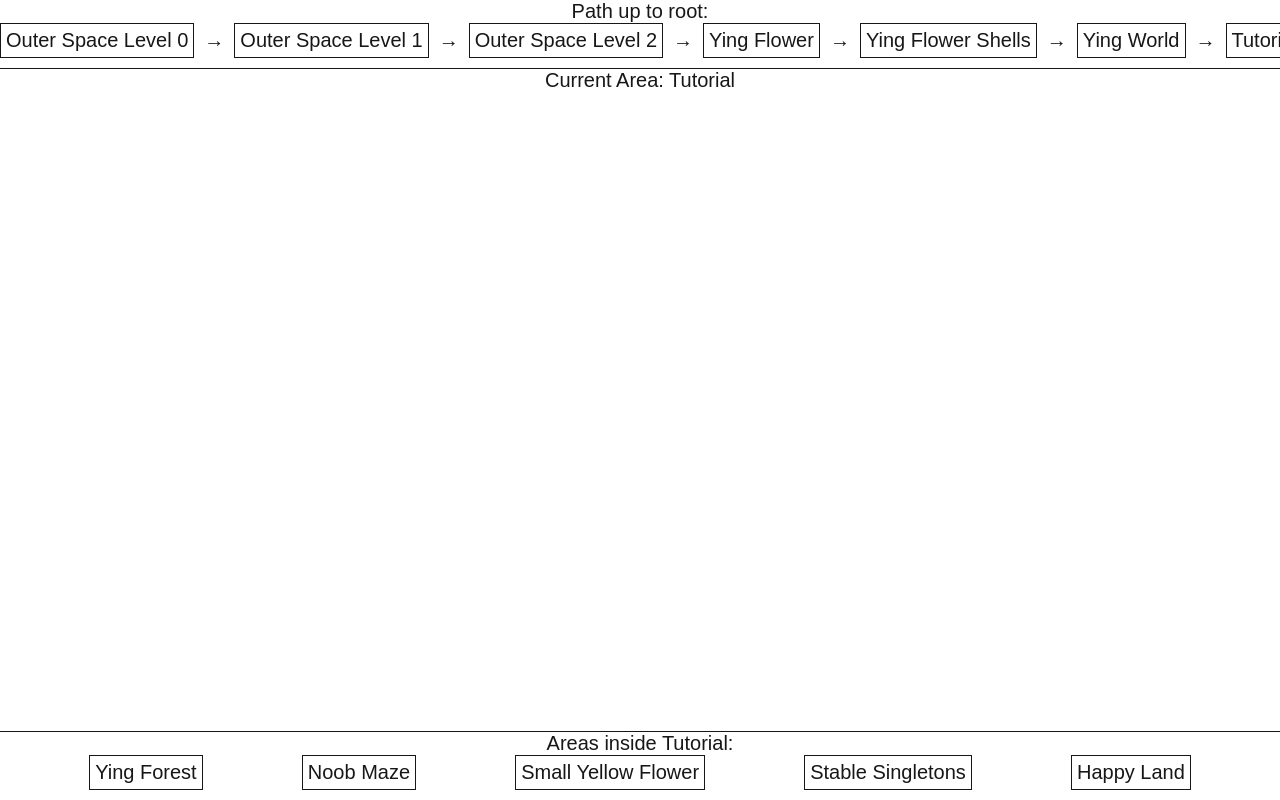
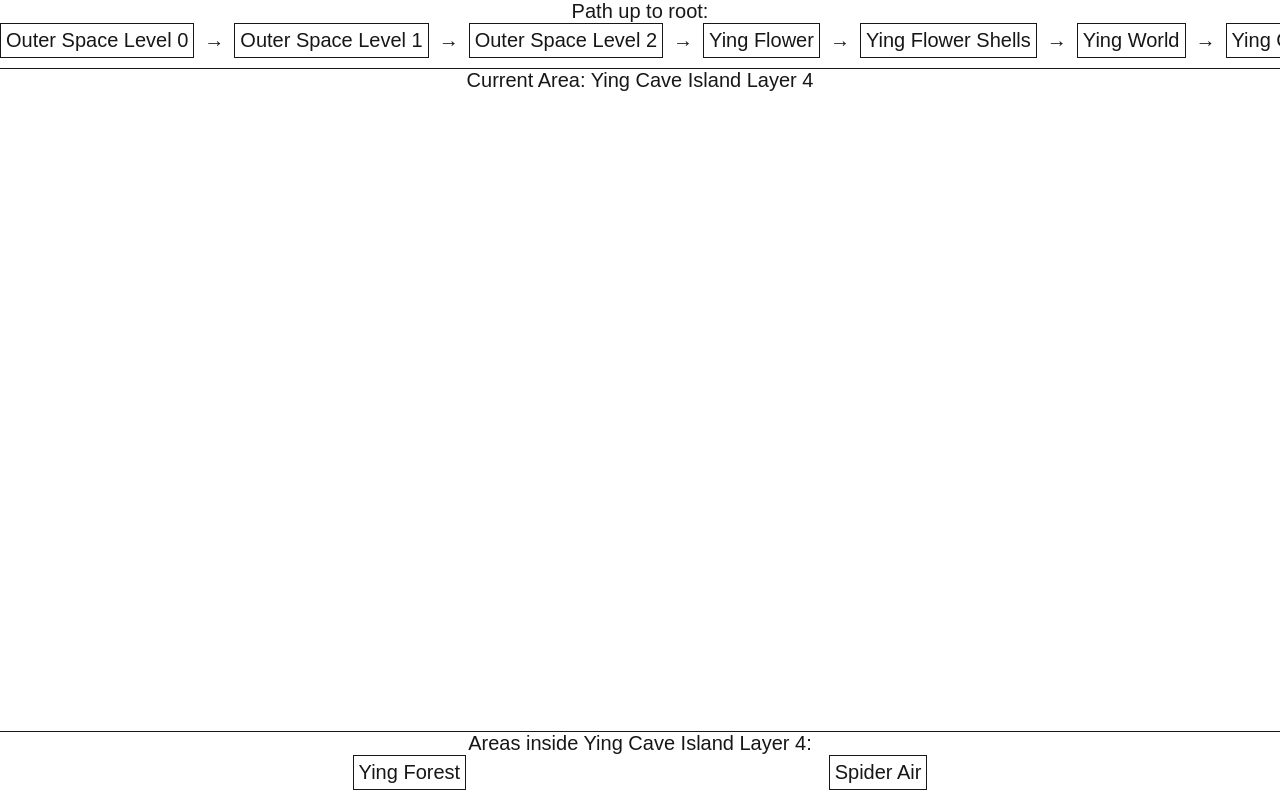
Before and after one commit to Tntmister/FractalBlockWorldMap, a Next.js app: page / in a window 1280 px wide. Built offline with nearby package versions, Linux system fonts and the light colour scheme.

Commit message:
add pink ring paths to pathfinding

```diff
--- a/src/app/input.ts
+++ b/src/app/input.ts
@@ -40,61 +40,47 @@ export const inputNodes = [
 		name: 'Small White Flower',
 		info: {
 			upgrades: ['Health'],
-			items: ['Armor', 'Nuke', 'Rocket', 'Plasma', 'Homing'],
-			pinkSphere: true
+			items: ['Armor', 'Nuke', 'Rocket', 'Plasma', 'Homing']
 		}
 	},
 	{
 		name: 'Ying Flower'
 	},
 	{
-		name: 'Ying Flower Shells',
-		info: {
-			pinkSphere: true
-		}
+		name: 'Ying Flower Shells'
 	},
 	{
 		name: 'Ying World'
 	},
 	{
-		name: 'Ying Cave Island',
-		info: {
-			pinkSphere: true
-		}
+		name: 'Ying Cave Island'
 	},
 	{
 		name: 'Ying Cave Island Layer 1',
 		info: {
-			upgrades: ['Cannon', 'Plasma'],
-			pinkRing: true
+			upgrades: ['Cannon', 'Plasma']
 		}
 	},
 	{
-		name: 'Ying Cave Island Layer 2',
-		info: {
-			pinkRing: true
-		}
+		name: 'Ying Cave Island Layer 2'
 	},
 	{
 		name: 'Ying Cave Island Layer 3',
 		info: {
 			items: ['Armor'],
-			upgrades: ['Laser'],
-			pinkRing: true
+			upgrades: ['Laser']
 		}
 	},
 	{
 		name: 'Ying Cave Island Layer 4',
 		info: {
-			upgrades: ['Health', 'Minigun'],
-			pinkRing: true
+			upgrades: ['Health', 'Minigun']
 		}
 	},
 	{
 		name: 'Spider Air',
 		info: {
-			items: ['Rocket', 'Railgun'],
-			pinkRing: true
+			items: ['Rocket', 'Railgun']
 		}
 	},
 	{
@@ -104,10 +90,7 @@ export const inputNodes = [
 		}
 	},
 	{
-		name: 'Orange',
-		info: {
-			pinkSphere: true
-		}
+		name: 'Orange'
 	},
 	{
 		name: 'Blue Bubble Gauntlet'
@@ -173,10 +156,7 @@ export const inputNodes = [
 		}
 	},
 	{
-		name: 'Slow Exit Maze',
-		info: {
-			pinkRing: true
-		}
+		name: 'Slow Exit Maze'
 	},
 	{
 		name: 'Mylantis'
@@ -304,6 +284,7 @@ export const inputGraph: InputGraph = {
 			},
 			'Quicksand Grass': {
 				distance: 0,
+				oneWay: true,
 				note: 'Around save points'
 			}
 		},
@@ -323,6 +304,11 @@ export const inputGraph: InputGraph = {
 			'Upgrade Station': {
 				distance: 30,
 				note: 'Top of tree'
+			}
+		},
+		'Upgrade Station': {
+			'Apple Tree': {
+				distance: 0
 			}
 		},
 		'Ying Island': {
@@ -393,6 +379,10 @@ export const inputGraph: InputGraph = {
 		'Ying Cave Island Layer 1': {
 			'Ying Cave Island Layer 2': {
 				distance: 15
+			},
+			'Ying Cave Island': {
+				distance: 15,
+				pinkRing: true
 			}
 		},
 		'Ying Cave Island Layer 2': {
@@ -404,11 +394,19 @@ export const inputGraph: InputGraph = {
 			},
 			'Jumbo Yellow Flower': {
 				distance: 10
+			},
+			'Ying Cave Island': {
+				distance: 15,
+				pinkRing: true
 			}
 		},
 		'Ying Cave Island Layer 3': {
 			'Ying Cave Island Layer 4': {
 				distance: 15
+			},
+			'Ying Cave Island': {
+				distance: 15,
+				pinkRing: true
 			}
 		},
 		'Ying Cave Island Layer 4': {
@@ -417,6 +415,10 @@ export const inputGraph: InputGraph = {
 			},
 			'Spider Air': {
 				distance: 5
+			},
+			'Ying Cave Island': {
+				distance: 5,
+				pinkRing: true
 			}
 		},
 		'Spider Air': {
@@ -487,7 +489,13 @@ export const inputGraph: InputGraph = {
 		},
 		'Grey Lattice': {
 			'Slow Exit Maze': {
-				distance: 20
+				distance: 0
+			}
+		},
+		'Slow Exit Maze': {
+			'Ying Flower': {
+				distance: 15,
+				pinkRing: true
 			}
 		},
 		'Outer Space Level 0': {
--- a/src/app/page.tsx
+++ b/src/app/page.tsx
@@ -3,6 +3,7 @@ import { inputGraph } from './input';
 import { Fragment, useEffect, useState } from 'react';
 import { nodeNames, Node, Edge } from './types';
 import Image from './images/Image';
+import path from 'path';
 
 const nodes: Map<nodeNames, Node> = new Map();
 for (const node of inputGraph.nodes) {
@@ -29,10 +30,11 @@ for (const [fromName, edge] of Object.entries(inputGraph.edges)) {
 	}
 }
 
-const startingNode: nodeNames = 'Tutorial';
+const startingNode: nodeNames = 'Ying Cave Island Layer 4';
 
 export default function Home() {
-	const [pathStack, setPathStack] = useState<Node['edges']>([
+	// eslint-disable-next-line prefer-const
+	let [pathStack, setPathStack] = useState<Node['edges']>([
 		{
 			node: nodes.get(inputGraph.root.name)!,
 			distance: 0
@@ -51,6 +53,19 @@ export default function Home() {
 
 	function traverseDown(edge: Edge) {
 		setPathStack([...pathStack, edge]);
+	}
+
+	function traverseTo(nodeName: nodeNames, rerender: boolean = true) {
+		const path = pathfindTo(nodes.get(nodeName)!);
+		for (const edge of path) {
+			if (edge.pinkRing || edge.up)
+				pathStack = pathStack.slice(
+					0,
+					pathStack.findLastIndex((edge2) => edge.node.name == edge2.node.name) + 1
+				);
+			else pathStack.push(edge);
+		}
+		if (rerender) setPathStack(pathStack.slice());
 	}
 
 	//Dijkstra pathfinding
@@ -92,7 +107,8 @@ export default function Home() {
 	}
 
 	useEffect(() => {
-		setPathStack([...pathStack, ...pathfindTo(nodes.get(startingNode)!)]);
+		traverseTo(startingNode);
+		console.log(pathStack);
 	}, []);
 
 	return (
@@ -113,11 +129,11 @@ export default function Home() {
 									''
 								)}
 								<span className={`pathNode`} onClick={() => traverseUp(index)}>
-									{path.findLastIndex((edge) => edge.node.info?.pinkSphere) ==
+									{/* {path.findLastIndex((edge) => edge.node.info?.pinkSphere) ==
 										index &&
 										currentNode().info?.pinkRing && (
 											<i className='icon-pinkSphere'>(Pink Sphere)</i>
-										)}
+										)} */}
 									{edge.node.name}
 								</span>
 							</Fragment>
@@ -130,9 +146,15 @@ export default function Home() {
 				<div id='descendantsContainer'>
 					Areas inside {currentNode().name}:
 					<div id='descendantsList'>
-						{currentNode().edges.map((edge, index) => (
+						{currentNode().edges.map(
+							(edge, index) =>
+								!edge.pinkRing &&
+								!edge.up && (
 									<Fragment key={`descendant${index}`}>
-								<span className={`descendant`} onClick={() => traverseDown(edge)}>
+										<span
+											className={`descendant`}
+											onClick={() => traverseDown(edge)}
+										>
 											<div>{edge.node.name}</div>
 											<div>{edge.note && ` (${edge.note})`}</div>
 										</span>
@@ -143,7 +165,8 @@ export default function Home() {
 											alt=''
 										/>
 									</Fragment>
-						))}
+								)
+						)}
 					</div>
 				</div>
 			)}
--- a/src/app/types.ts
+++ b/src/app/types.ts
@@ -20,8 +20,6 @@ export type InputNode = {
 	info?: {
 		upgrades?: pickups[]; // possible upgrades
 		items?: pickups[]; // possible items
-		pinkRing?: boolean;
-		pinkSphere?: boolean;
 	};
 };
 
@@ -32,6 +30,8 @@ type edgeInfo = {
 	depth?: number; // actual depth ("level" number ingame)
 	note?: string; // required keys/specifc method to enter
 	oneWay?: boolean;
+	pinkRing?: boolean; // is a pink ring -> ping sphere edge
+	up?: boolean;
 };
 
 export interface InputGraph {
```
Lines whose indentation alone changed are shown as unchanged.
